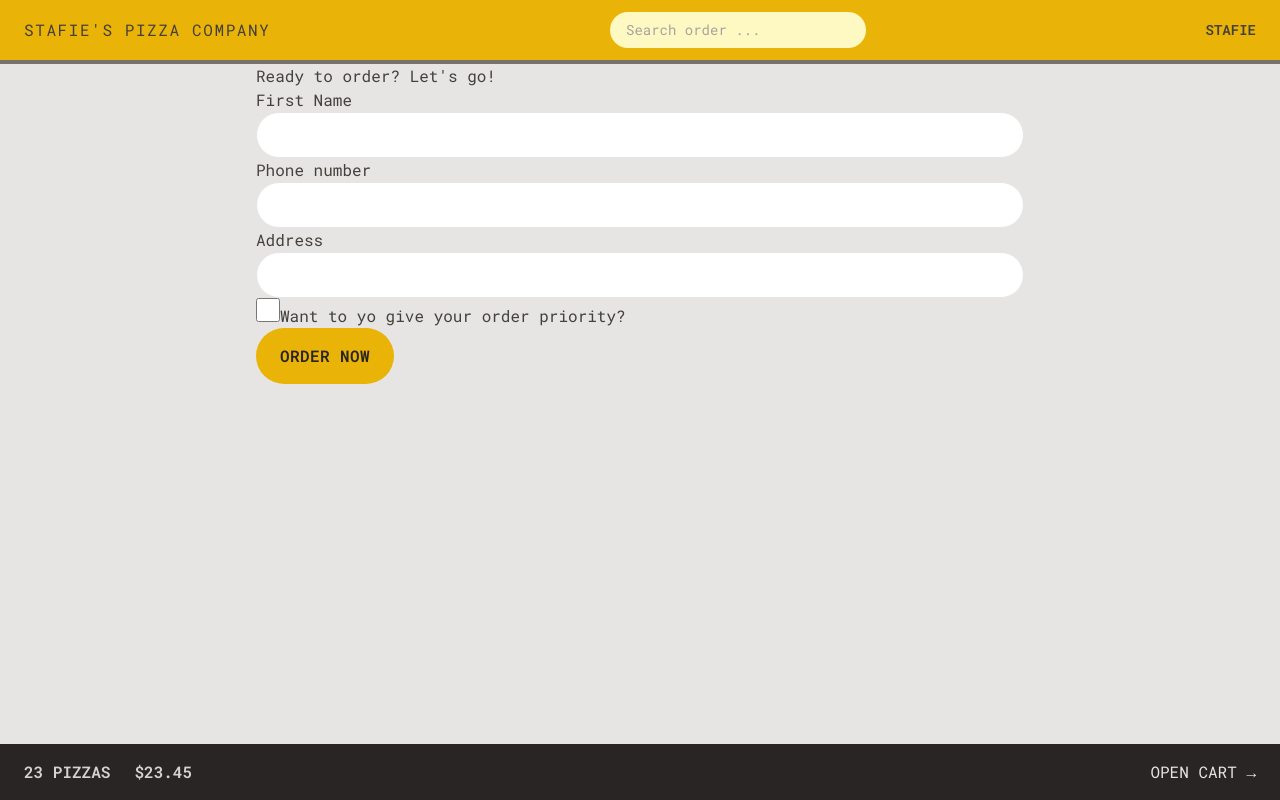
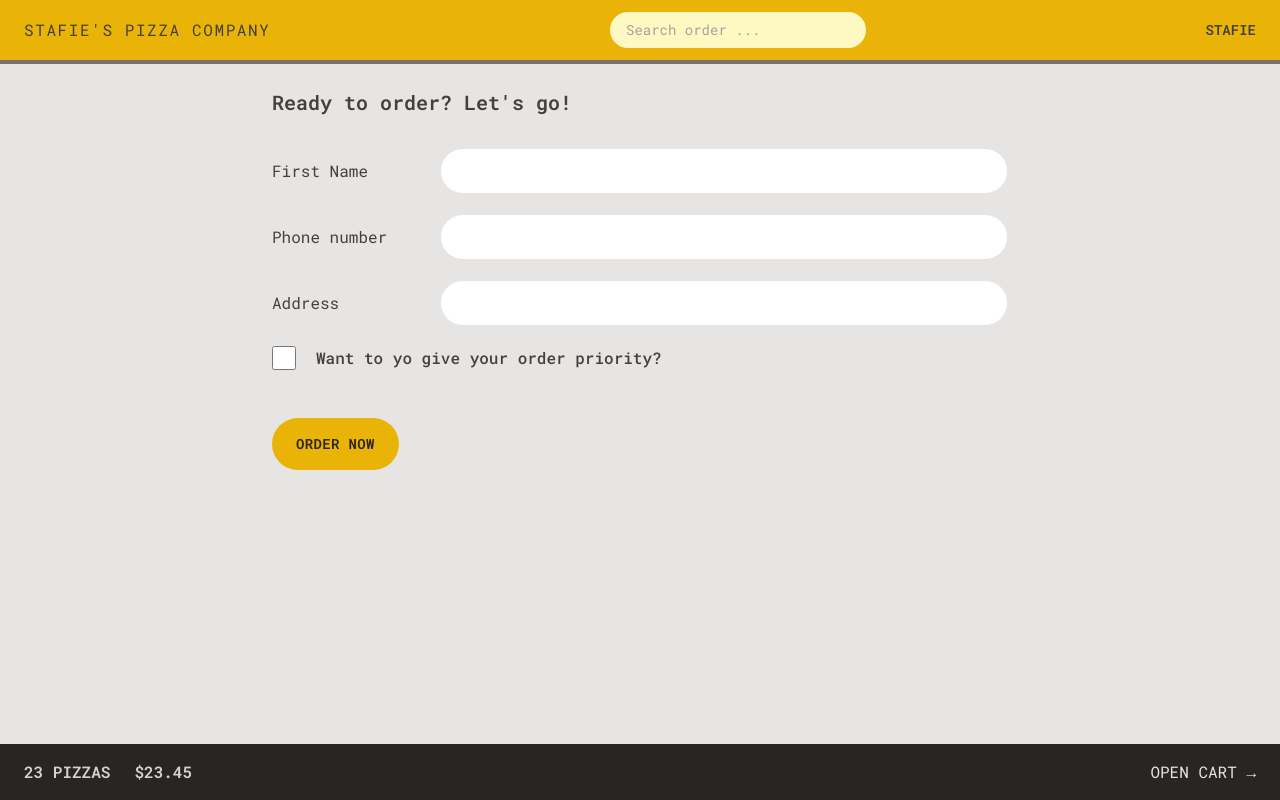
Before and after one commit to StafieA/ORDER-PIZZA, a React (Vite) app: page /order/new in a window 1280 px wide. Built offline with nearby package versions, Linux system fonts and the light colour scheme.

Commit message:
Style the Order form

```diff
--- a/src/UI/Button.jsx
+++ b/src/UI/Button.jsx
@@ -4,7 +4,7 @@ function Button({children,disabled, to, type}) {
 
 
 
-     const  base = `'inline-block rounded-full bg-yellow-500
+     const  base = `'inline-block text-sm rounded-full bg-yellow-500
         font-semibold uppercase tracking-wide
       text-stone-800 transition-colors duration-300
        hover:bg-yellow-300
@@ -15,7 +15,7 @@ const styles = {
 
        primary: base + 'px-4 py-3 md:px-6 md:py-4',
        small: base + 'px-2 py-1.5 md:px-5 md:py-2.5 text-xs',
-       secondary: `inline-block rounded-full border-2 border-stone-400
+       secondary: `inline-block text-sm rounded-full border-2 border-stone-400
         font-semibold uppercase tracking-wide
       text-stone-400 transition-colors duration-300
        hover:bg-stone-300 hover:text-stone-800 focus:text-stone-800
--- a/src/features/cart/Cart.jsx
+++ b/src/features/cart/Cart.jsx
@@ -38,7 +38,7 @@ function Cart() {
 
       <h2 className='mt-7 text-xl font-semibold'>Your cart, %NAME%</h2>
       <ul className='divide-y divide-stone-300 border-b mt-3'>
-        {cart.map(item => <CartItem item={item} key={item.key} />)}
+        {cart.map(item => <CartItem item={item} key={item.pizzaId} />)}
       </ul>
       <div className='mt-10 space-x-2'>
         <Button to="/order/new" type="primary">Order pizza</Button>
--- a/src/features/order/CreateOrder.jsx
+++ b/src/features/order/CreateOrder.jsx
@@ -47,57 +47,58 @@ function CreateOrder() {
     navigation.state === 'submitting';
   const formErrors = useActionData();
   return (
-    <div>
-      <h2>Ready to order? Let's go!</h2>
+    <div className='px-4 py-6'>
+      <h2 className='text-xl font-semibold mb-8'>Ready to order? Let's go!</h2>
 
       <Form method="POST">
-        <div>
-          <label>First Name</label>
+        <div className='mb-5 flex gap-2 flex-col sm:flex-row sm:items-center'>
+          <label className='sm:basis-40'>First Name</label>
           <input
             type="text"
             name="customer"
             required
-            className='input'
+            className='input grow'
           />
         </div>
 
-        <div>
-          <label>Phone number</label>
-          <div>
+        <div className='mb-5 flex gap-2 flex-col sm:flex-row sm:items-center'>
+          <label className='sm:basis-40'>Phone number</label>
+          <div className='grow'>
             <input
               type="tel"
               name="phone"
               required
-              className='input'
+              className='input w-full'
             />
+
+          {formErrors?.phone && (
+            <p className='bg-red-100 text-xs mt-2 text-red-700 p-2 rounded-md'>{formErrors.phone}</p>
+          )}
           </div>
-          {formErrors?.phone && (
-            <p>{formErrors.phone}</p>
-          )}
         </div>
 
-        <div>
-          <label>Address</label>
-          <div>
+        <div className='mb-5 flex gap-2 flex-col sm:flex-row sm:items-center'>
+          <label className='sm:basis-40'>Address</label>
+          <div className='grow'>
             <input
               type="text"
               name="address"
               required
-              className='input'
+              className='input w-full'
             />
           </div>
         </div>
 
-        <div>
+        <div className='mb-12 flex gap-5 items-center'>
           <input
             type="checkbox"
             name="priority"
             id="priority"
-          // value={withPriority}
-          // onChange={(e) => setWithPriority(e.target.checked)}
-          className='h-6 w-6 accent-yellow-400
+            // value={withPriority}
+            // onChange={(e) => setWithPriority(e.target.checked)}
+            className='h-6 w-6 accent-yellow-400
           focus:outline-none focus:ring focus:ring-yellow-400 focus:ring-offset-2'/>
-          <label htmlFor="priority">
+          <label htmlFor="priority" className='font-medium'>
             Want to yo give your order priority?
           </label>
         </div>
--- a/src/index.css
+++ b/src/index.css
@@ -7,7 +7,7 @@
     @apply rounded-full border border-stone-200
     px-4 py-2 text-sm transition-all duration-300
     focus:outline-none focus:ring focus:ring-yellow-400
-    w-full md:px-6 md:py-3
+     md:px-6 md:py-3
   }
 
   .loader {
```
Also changed, not shown: index.html (+2 -2 lines).
